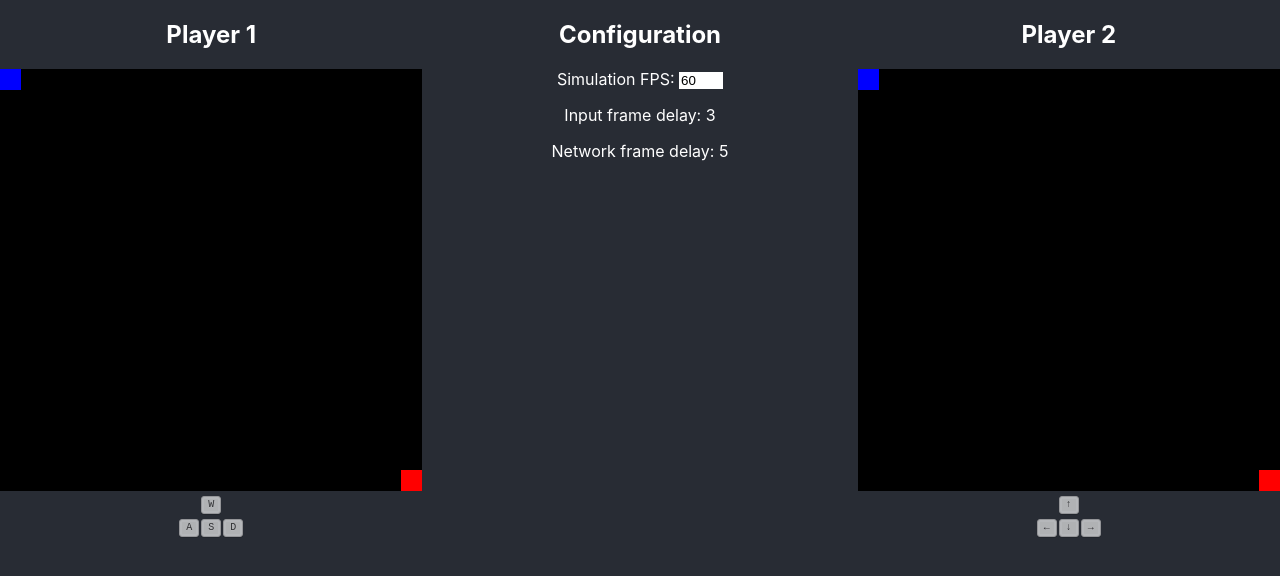
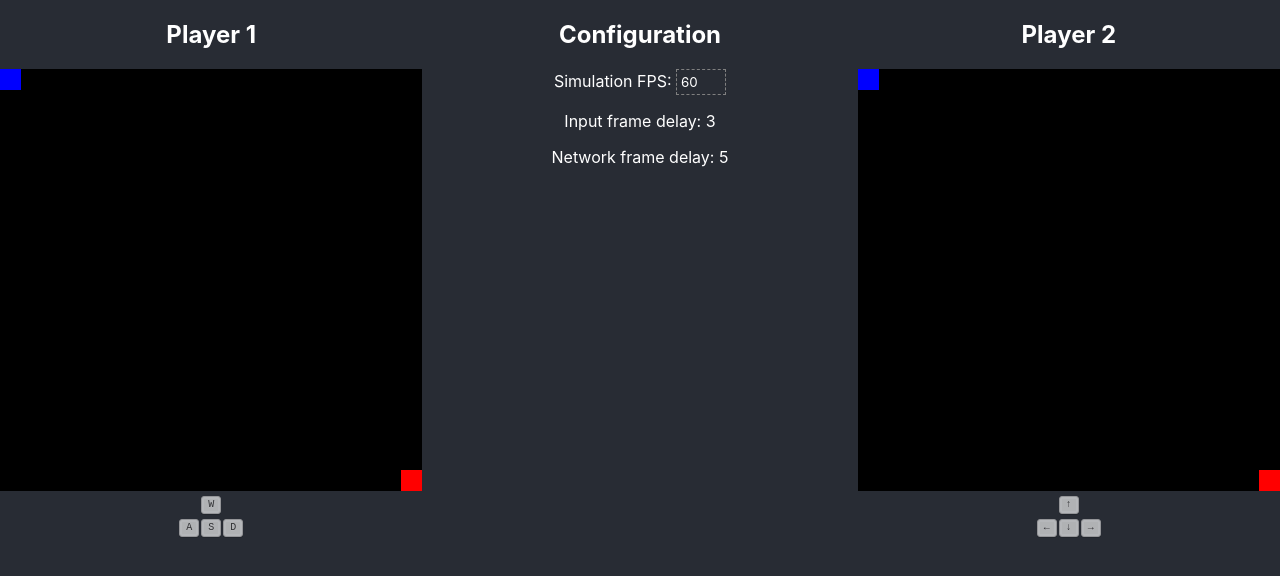
Before and after one commit to toolness/netcode-fun, a React (Create React App) app: page / in a window 1280 px wide. Shown: the top 576 px of the page. Built offline with nearby package versions, Linux system fonts and the light colour scheme.

Commit message:
Change focus style.

```diff
--- a/src/App.css
+++ b/src/App.css
@@ -15,7 +15,3 @@
 .App-viewports > div {
   width: 33vw;
 }
-
-.App-link {
-  color: #09d3ac;
-}
--- a/src/index.css
+++ b/src/index.css
@@ -34,5 +34,13 @@ kbd {
 
 input[type="number"] {
   width: 3em;
-  border: none;
+  border: 1px dashed gray;
+  background: transparent;
+  color: white;
+  font-family: inherit;
+  padding: 4px;
 }
+
+input:focus {
+  border: 1px solid #09d3ac;
+}
```
